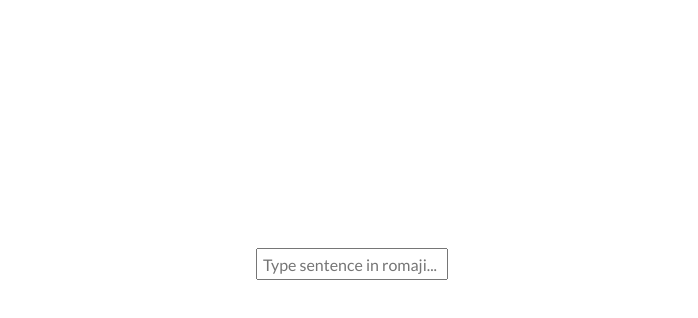
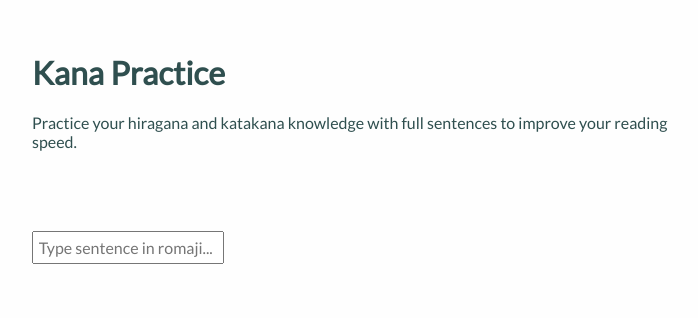
Before and after one commit to conradoplg/kana-practice, a React (Create React App) app: page / in a window 1280 px wide. Shown: the part 160-478 px from the top of the page, without its empty margins (288-986 px from the left). Built offline with nearby package versions, Linux system fonts and the light colour scheme; no server answers.

Commit message:
Add header and description; stylesheet tweaks

```diff
--- a/public/index.html
+++ b/public/index.html
@@ -19,22 +19,12 @@
       work correctly both with client-side routing and a non-root public URL.
       Learn how to configure a non-root public URL by running `npm run build`.
     -->
-    <title>React App</title>
+    <title>Kana Practice</title>
   </head>
   <body>
     <noscript>
       You need to enable JavaScript to run this app.
     </noscript>
     <div id="root"></div>
-    <!--
-      This HTML file is a template.
-      If you open it directly in the browser, you will see an empty page.
-
-      You can add webfonts, meta tags, or analytics to this file.
-      The build step will place the bundled scripts into the <body> tag.
-
-      To begin the development, run `npm start` or `yarn start`.
-      To create a production bundle, use `npm run build` or `yarn build`.
-    -->
   </body>
 </html>
--- a/src/Practice.css
+++ b/src/Practice.css
@@ -1,6 +1,10 @@
 .Practice {
     max-width: 40em;
     text-align: left;
+}
+
+.Description {
+    padding-bottom: 4em;
 }
 
 .solved {
@@ -11,5 +15,5 @@
     text-underline-position: under;
 }
 .unsolved {
-    color: gray;
+    color: #374d4d;
 }
--- a/src/Practice.js
+++ b/src/Practice.js
@@ -76,6 +76,11 @@ class Practice extends Component {
     render() {
         return (
             <div className="Practice">
+                <h1 className="Title">Kana Practice</h1>
+                <p className="Description">
+                Practice your hiragana and katakana knowledge with full sentences
+                to improve your reading speed.
+                </p>
                 <KanaSentence sentence={this.state.kanaSentence} position={this.state.position} />
                 <RomajiSentence sentence={this.state.typedRomajiSentence} onChange={this.handleRomajiChange} />
             </div>
--- a/src/index.css
+++ b/src/index.css
@@ -1,14 +1,16 @@
 @import url('https://fonts.googleapis.com/css?family=Lato');
 
 html, body, #root {
-  height: 100%;
+  height: 90%;
 }
 
 body {
   margin: 0;
   padding: 1em;
+  background-color: #FEFEFE;
 }
 
 body, input {
+  color: darkslategray;
   font-family: 'Lato', sans-serif;
 }
```
